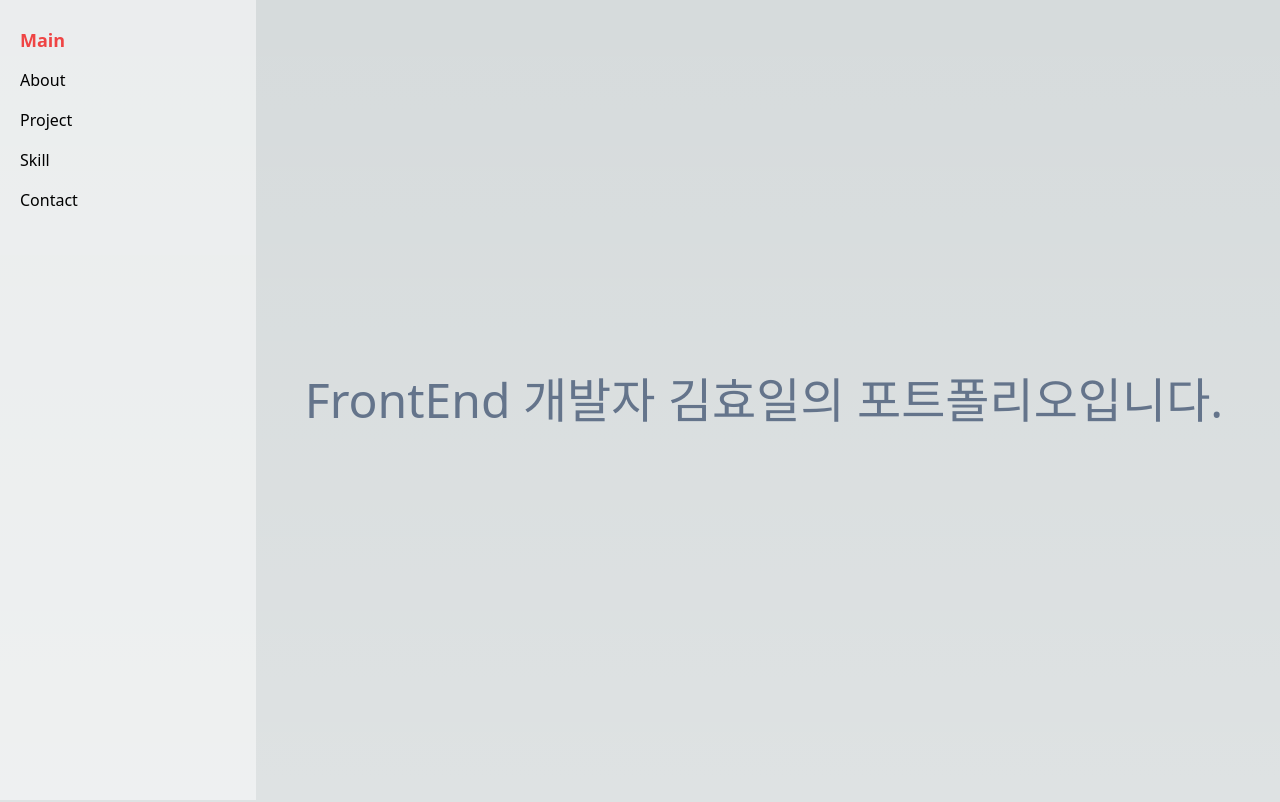
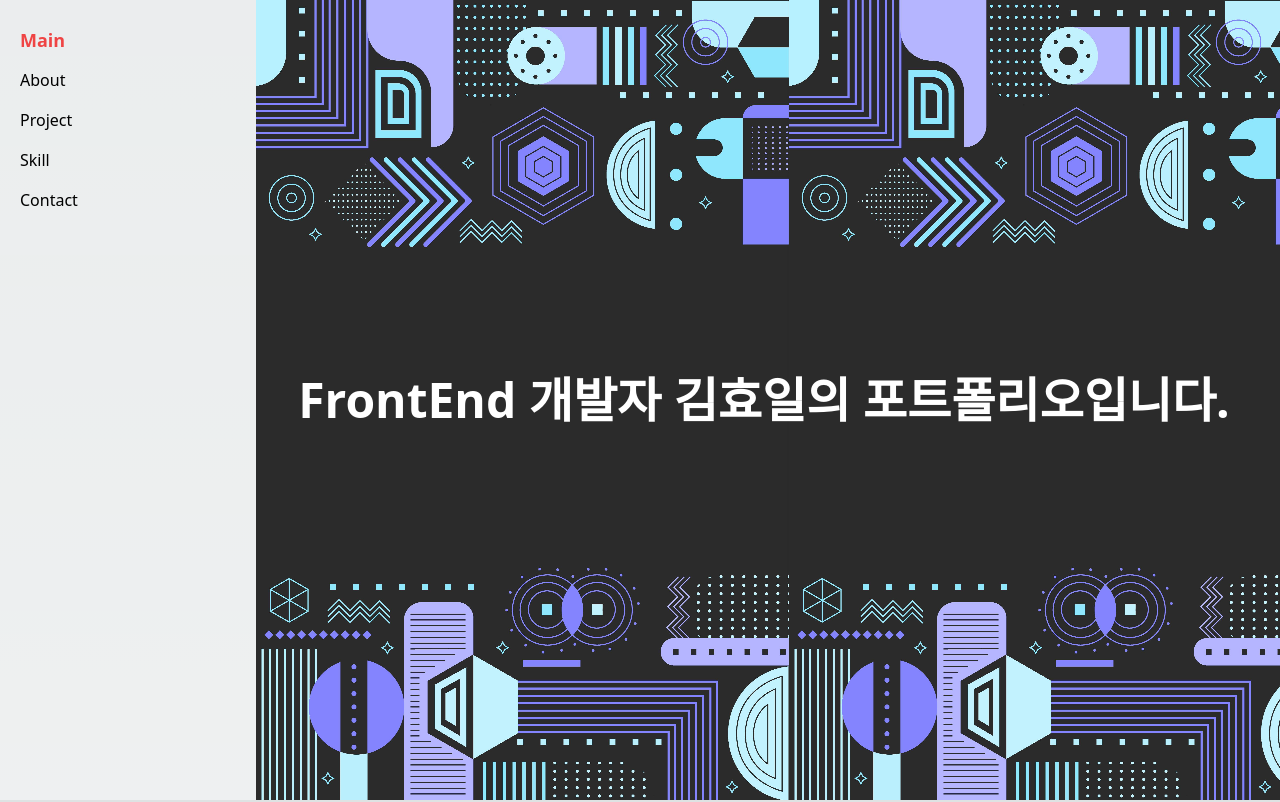
Before and after one commit to khil94/portfolio-web, a Next.js app: page / in a window 1280 px wide. Shown: the top 802 px of the page. Built offline with nearby package versions, Linux system fonts and the light colour scheme.

Commit message:
[style] : MainSection 배경화면 추가. 하지만 바뀔지도?

```diff
--- a/src/sections/MainSection.tsx
+++ b/src/sections/MainSection.tsx
@@ -18,10 +18,10 @@ export default function MainSection() {
   return (
     <section
       id="section0"
-      className="max-auto max-w-7xl px-4 sm:px-6 lg:px-8 flex min-h-screen items-center"
+      className="bg-main bg-contain max-auto max-w-7xl px-4 sm:px-6 lg:px-8 flex min-h-screen items-center"
     >
       <h2 className="hidden">Main</h2>
-      <h1 className=" leading-relaxed after:content-[''] after:ml-1 after:w-1 after:animate-blink after:border-l-slate-600 after:border-l-4 break-words mx-auto text-5xl text-slate-500">
+      <h1 className=" font-bold leading-relaxed after:content-[''] after:ml-1 after:w-1 after:animate-blink after:border-l-white after:border-l-4 break-words mx-auto text-5xl text-white">
         {h1}
       </h1>
     </section>
--- a/tailwind.config.ts
+++ b/tailwind.config.ts
@@ -16,6 +16,7 @@ const config: Config = {
             "border-color": "transparent",
           },
         },
+        appear: {},
       },
 
       animation: {
@@ -23,6 +24,7 @@ const config: Config = {
       },
       backgroundImage: {
         "gradient-radial": "radial-gradient(var(--tw-gradient-stops))",
+        main: "url('/main.jpg')",
         "gradient-conic":
           "conic-gradient(from 180deg at 50% 50%, var(--tw-gradient-stops))",
       },
```
Also changed, not shown: public/main.jpg (added).
